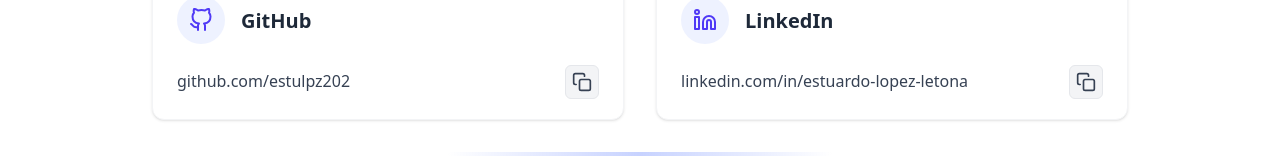
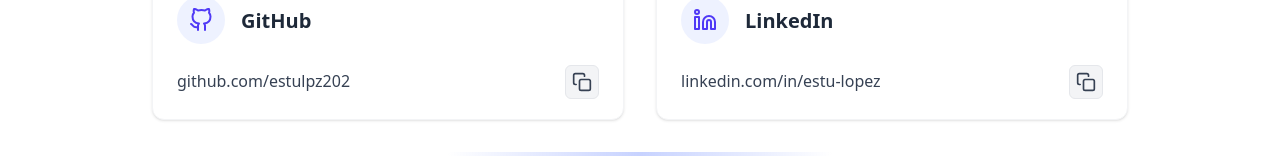
Before and after one commit to estulpz202/personal-website, a Next.js app: page /contact in a window 1280 px wide. Shown: the part 518-678 px from the top of the page. Built offline with nearby package versions, Linux system fonts and the light colour scheme.

Commit message:
Update LinkedIn profile links to reflect correct username.

```diff
--- a/src/components/contact/contactData.ts
+++ b/src/components/contact/contactData.ts
@@ -42,9 +42,9 @@ export const contactMethods: ContactMethod[] = [
   {
     id: 'linkedin',
     label: 'LinkedIn',
-    value: 'linkedin.com/in/estuardo-lopez-letona',
-    url: 'https://www.linkedin.com/in/estuardo-lopez-letona',
+    value: 'linkedin.com/in/estu-lopez',
+    url: 'https://www.linkedin.com/in/estu-lopez/',
     icon: 'linkedin',
-    copyValue: 'https://www.linkedin.com/in/estuardo-lopez-letona',
+    copyValue: 'https://www.linkedin.com/in/estu-lopez/',
   },
 ];
--- a/src/components/layout/Header.tsx
+++ b/src/components/layout/Header.tsx
@@ -28,7 +28,7 @@ const socialLinks = [
   {
     name: 'LinkedIn',
     icon: 'linkedin',
-    href: 'https://www.linkedin.com/in/estuardo-lopez-letona/',
+    href: 'https://www.linkedin.com/in/estu-lopez/',
   },
 ];
 
```
